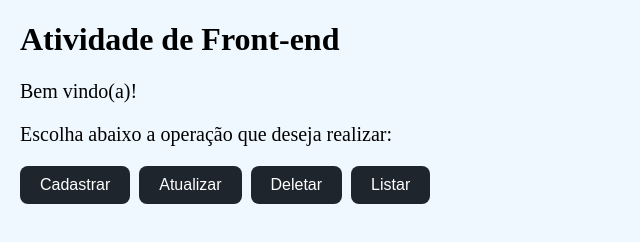
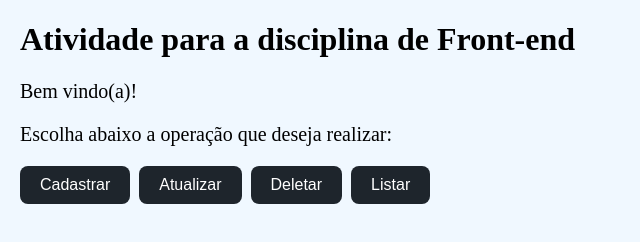
Before and after one commit to Rhayr/TrabalhoCRUD, a plain HTML site: page index.html in a window 1280 px wide. Shown: the whole page, without its empty margins (0-640 px from the left). Drawn offline with Linux system fonts and the light colour scheme.

Commit message:
pequena modificação

```diff
--- a/index.html
+++ b/index.html
@@ -8,7 +8,7 @@
 </head>
 <body>
     <main>
-        <h1>Atividade de Front-end</h1>
+        <h1>Atividade para a disciplina de Front-end</h1>
         <p class="texto">Bem vindo(a)!</p>
         <p class="texto">Escolha abaixo a operação que deseja realizar: </p>
         <button onclick="cadastrarPessoa()">Cadastrar</button>
```
